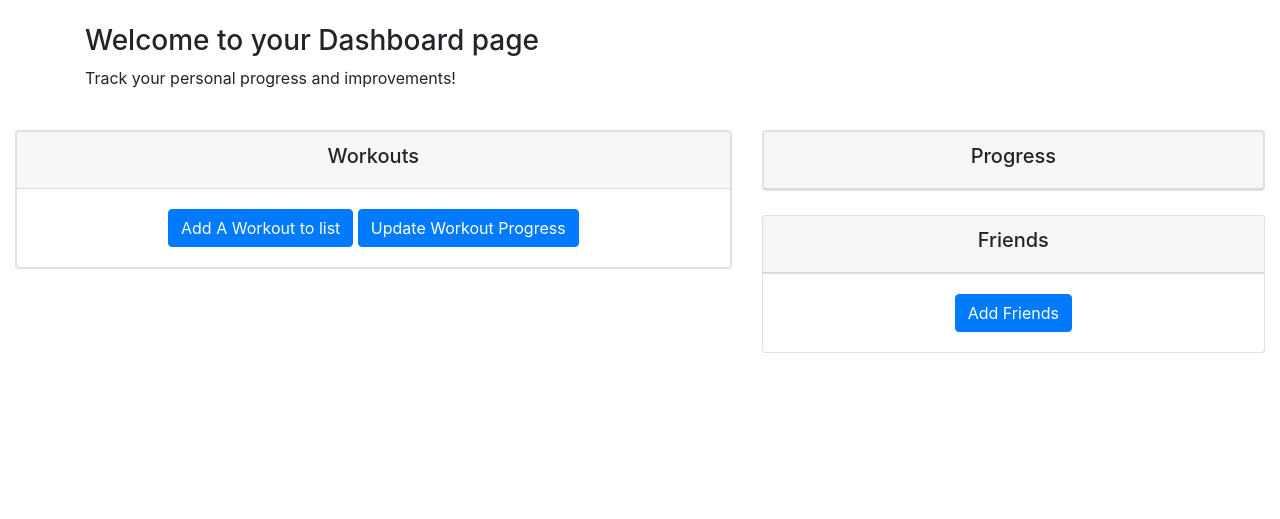
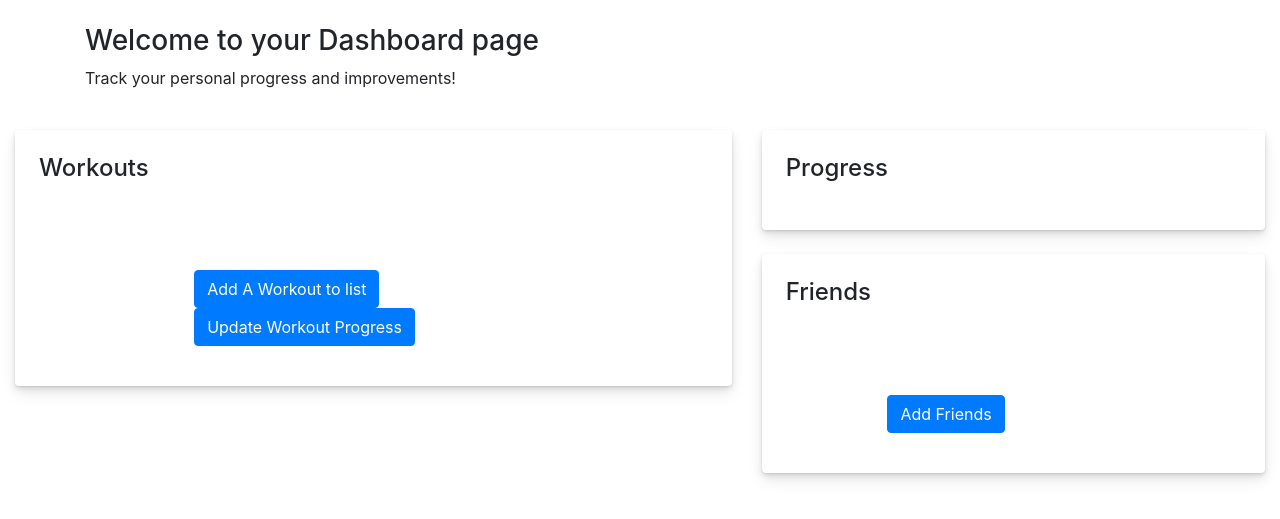
Before and after one commit to kimberlyvo21/Adv-Software-Project, a Django app: template social_app/templates/social_app/Dashboard.html in a window 1280 px wide. Shown: the part 56-575 px from the top of the page. Run offline with Django 3.2, Linux system fonts and the light colour scheme; the template is opened without the code that fills it, so the values that code supplies are empty; some libraries are stand-ins or nearby versions.

Commit message:
dashboard style changes

```diff
--- a/social_app/templates/social_app/Dashboard.html
+++ b/social_app/templates/social_app/Dashboard.html
@@ -66,18 +66,22 @@
     <br>
     <div class="row">
       <div class="col-7">
-        <div class="card text-center">
-          <div class="card">
-            <div class="card-header">
-              <h5>Workouts</h5>
-            </div>
+        <div class="card border-0">
+          <div class="card blog-shadow-dreamy border-0">
+            <div class = "m-4">
+              <h4>Workouts</h4>
+            <div class = "ml-3 p-2">
             {%for work in Workouts%}
             <ul class="list-group list-group-flush">
+            <div class="alert alert-light" style="text-align:center" role="alert">
               <li class="list-group-item" href="{% url 'social_app:profile' user.email %}">{{work}}
+            </div>
               </li>
             </ul>
             {% endfor %}
-            <div class="card-body">
+            </div>
+            </div>
+            <div class="center">
               <a href="{% url 'social_app:AddWorkout' user.email %}" class="btn btn-primary">Add A Workout to list</a>
               <a href="{% url 'social_app:UpdateWorkout' user.email %}" class="btn btn-primary">Update Workout
                 Progress</a>
@@ -89,11 +93,11 @@
 
 
       <div class="col-5">
-        <div class="card text-center">
-          <div class="card">
-            <div class="card-header">
-              <h5>Progress </h5>
-            </div>
+        <div class="card border-0">
+          <div class="card blog-shadow-dreamy border-0">
+            <div class="m-4">
+              <h4>Progress </h4>
+            <div class = "ml-3 p-2">
             {%for prog in Progress%}
             <ul class="list-group list-group-flush">
               <li class="list-group-item">
@@ -103,30 +107,38 @@
               </li>
             </ul>
             {%endfor%}
+            </div>
+            </div>
           </div>
         </div>
 
 
-    <div class="text-center">
+    <div class="friends">
       <!--
       Add Leaderboard (Ranking myself and friends by overall progress)
       Add Friends page that shows overall progress of each friend
     -->
-      <div class="card mt-4">
-        <div class="card-header">
-          <h5>Friends</h5>
+      <div class="card mt-4 blog-shadow-dreamy border-0">
+        <div class="m-4">
+          <h4>Friends</h4>
+        <div class = "ml-3 p-2">
+        <ul class="list-group list-group-flush">
+
+          {% for Fr in Friends %}
+          <div class="alert alert-light" style="text-align:center" role="alert">
+          <li class="list-group-item" href="">{{Fr}} </br>
+            <a href="{% url 'social_app:friendpage' user.email Fr %}">Look at {{Fr}}'s progress on Leaderboard </a>
+          </li>
+          </div>
+          {% endfor %}
+        </ul>
+         </div>
         </div>
-        <ul class="list-group list-group-flush">
-          {% for Fr in Friends %}
-          <li class="list-group-item" href="">{{Fr}}
-            <a href="{% url 'social_app:friendpage' user.email Fr %}" class="btn btn-primary">Go to {{Fr}}'s Page' </a>
-          </li>
-          {% endfor %}
 
-        </ul>
-        <div class="card-body">
+        <div class="center">
           <a href="{% url 'social_app:AddFriends' user.email %}" class="btn btn-primary">Add Friends</a>
         </div>
+
       </div>
     </div>
       </div>
--- a/social_app/templates/social_app/styles.css
+++ b/social_app/templates/social_app/styles.css
@@ -16,6 +16,13 @@ h2{
 .friend-card{
     vertical-align: middle;
 }
+.blog-shadow-dreamy {
+    box-shadow: 0 1px 2px rgba(0,0,0,0.07),
+                0 2px 4px rgba(0,0,0,0.07),
+                0 4px 8px rgba(0,0,0,0.07),
+                0 8px 16px rgba(0,0,0,0.07);
+}
+
 /*.img-cropper {
     width: 300px;
     height: 300px;
```
